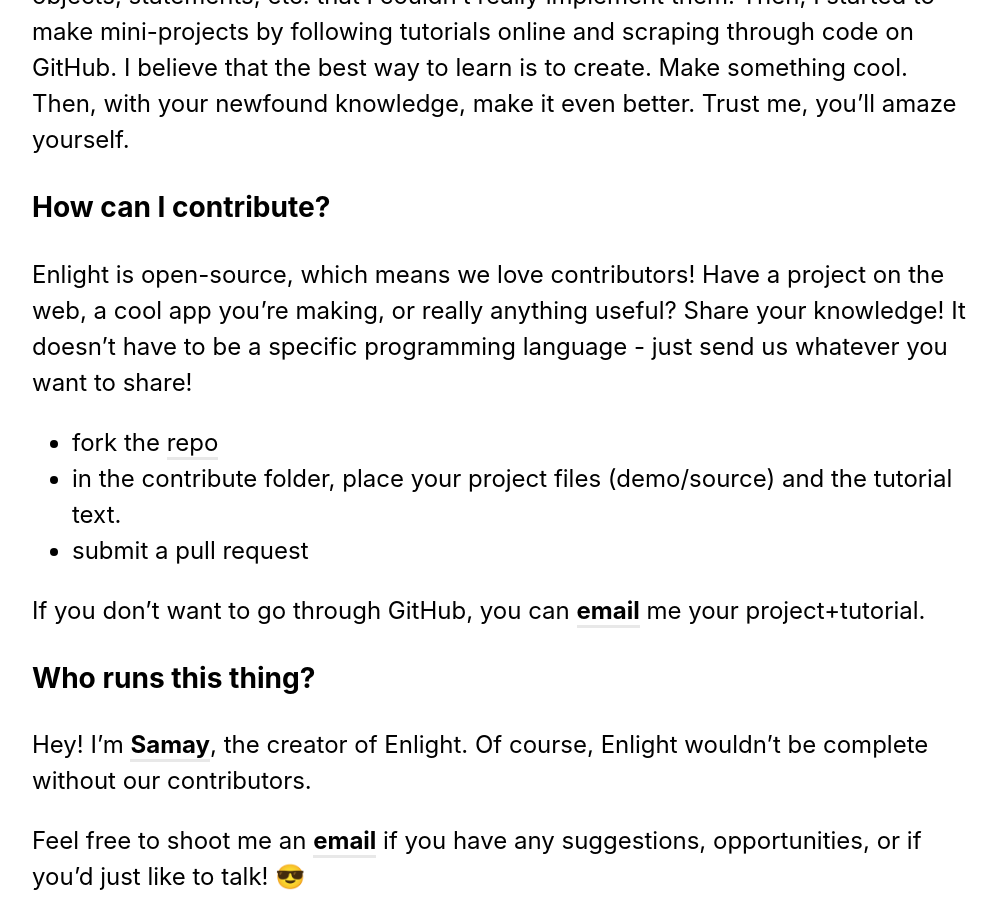
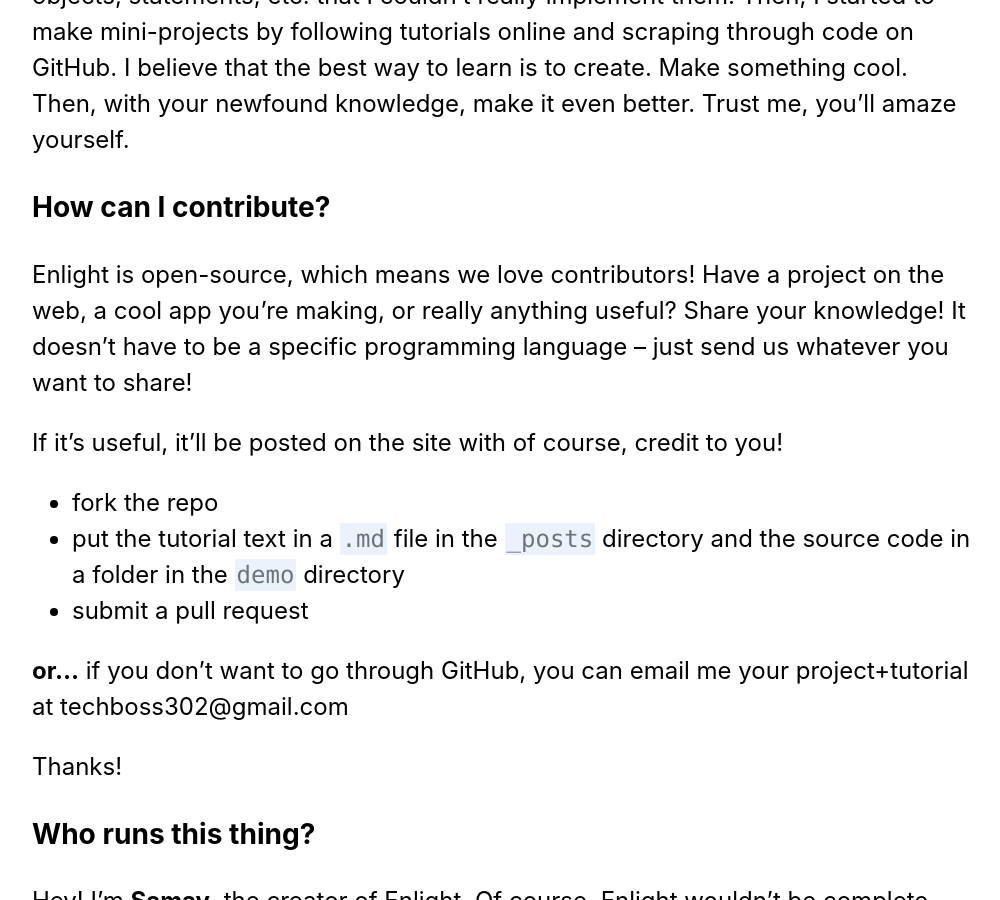
Before and after one commit to TryEnlight/tryenlight.github.io, a Jekyll site: the page built from about.md, in a window 1280 px wide and 900 px high, scrolled down 859 px. Shown: the whole window, without its empty margins (136-1136 px from the left). Built offline with Jekyll 4.4.1, drawn with Linux system fonts in a browser that asks for light colours; nearby versions of some CDN libraries; comment, search, counter and statistics services are not loaded.

Commit message:
contribute instructions fix

```diff
--- a/about.md
+++ b/about.md
@@ -16,14 +16,17 @@
 
 ### How can I contribute?
 
-Enlight is open-source, which means we love contributors! Have a project on the web, a cool app you're making, or really anything useful? Share your knowledge! It doesn't have to be a specific programming language - just send us whatever you want to share!
+Enlight is open-source, which means we love contributors! Have a project on the web, a cool app you're making, or really  anything useful? Share your knowledge! It doesn't have to be a specific programming language -- just send us whatever you want to share!
 
-- fork the [repo](https://github.com/shamdasani/enlight)
-- in the contribute folder, place your project files (demo/source) and the tutorial text.
+If it's useful, it'll be posted on the site with of course, credit to you!
+
+- fork the repo
+- put the tutorial text in a `.md` file in the `_posts` directory and the source code in a folder in the `demo` directory
 - submit a pull request
 
-If you don't want to go through GitHub, you can **[email](mailto:hi@shamdasani.org)** me your project+tutorial.
+**or...** if you don't want to go through GitHub, you can email me your project+tutorial at techboss302@gmail.com
 
+Thanks!
 
 ### Who runs this thing?
 
```
